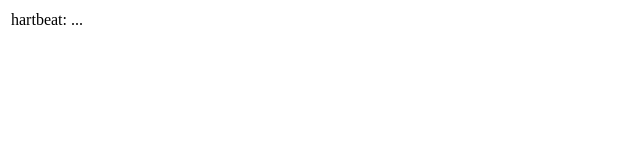
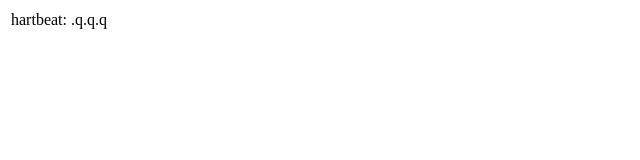
Before and after one commit to lionsky/notifications, a plain HTML site: page index.html in a window 1280 px wide. Shown: the full height of the page, 0-640 px from the left. Drawn offline with Linux system fonts and the light colour scheme.

Commit message:
Update index.html

```diff
--- a/index.html
+++ b/index.html
@@ -14,7 +14,7 @@
     <script type="text/javascript">
       var beat="";
       function hartbeat() {
-        beat=beat+".";
+        beat=beat+".q";
         if (beat==="....") beat="";
         document.getElementById("hartbeat").innerHTML = beat;
         setTimeout(hartbeat, 2000);
```
